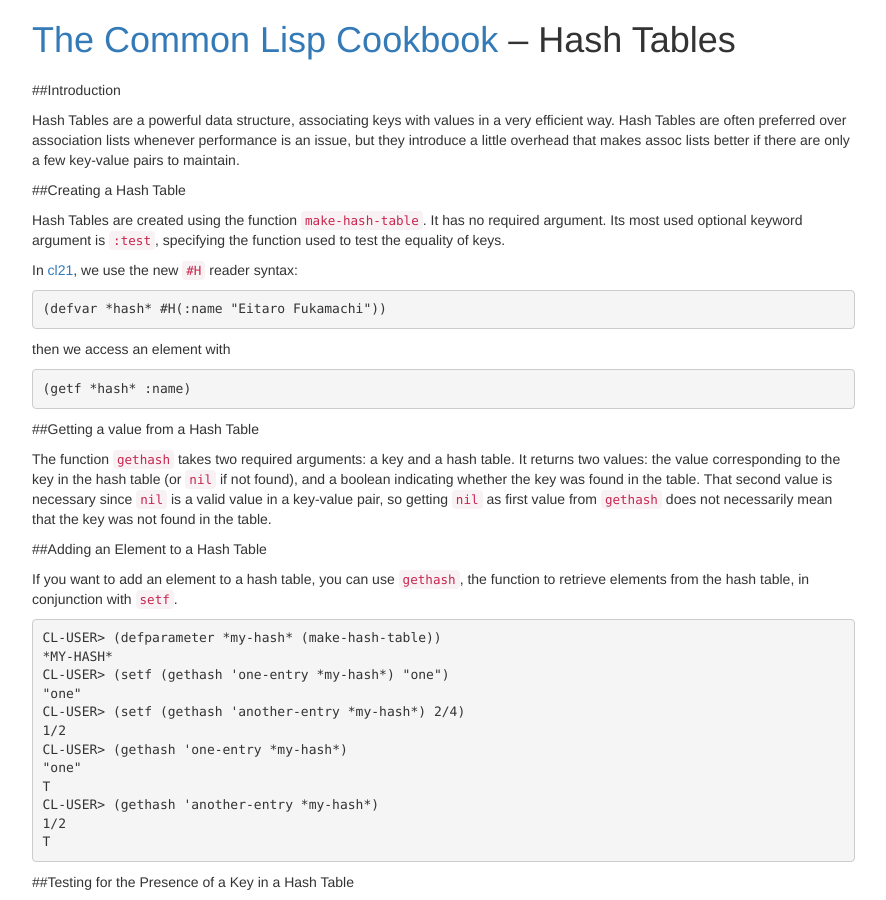
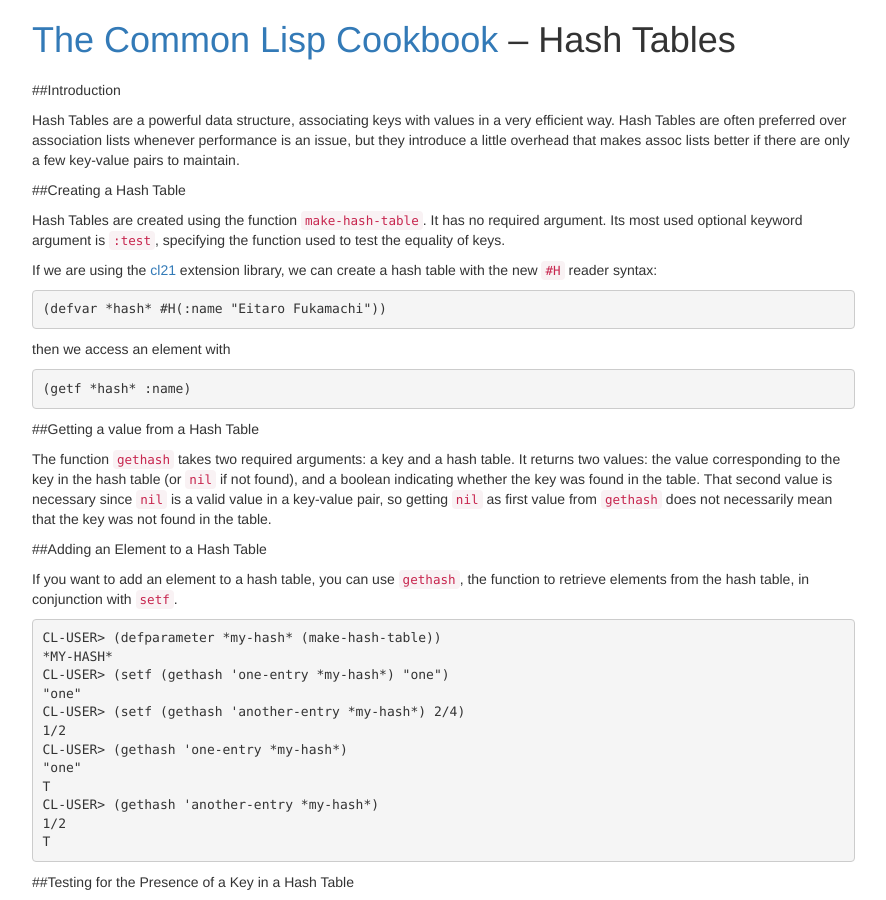
Before and after one commit to LispCookbook/cl-cookbook, a Jekyll site: the page built from hashes.md, in a window 1280 px wide and 900 px high. Shown: the whole window, without its empty margins (303-1189 px from the left). Built offline with Jekyll 4.4.1, drawn with Linux system fonts in a browser that asks for light colours.

Commit message:
hash table phrasing

```diff
--- a/hashes.md
+++ b/hashes.md
@@ -15,7 +15,8 @@ Hash Tables are a powerful data structure, associating keys with values in a ver
 
 Hash Tables are created using the function [`make-hash-table`](http://www.lispworks.com/documentation/HyperSpec/Body/f_mk_has.htm). It has no required argument. Its most used optional keyword argument is `:test`, specifying the function used to test the equality of keys.
 
-In [cl21](http://cl21.org/), we use the new `#H` reader syntax:
+If we are using the [cl21](http://cl21.org/) extension library, we can
+create a hash table with the new `#H` reader syntax:
 
 ~~~lisp
 (defvar *hash* #H(:name "Eitaro Fukamachi"))
```
